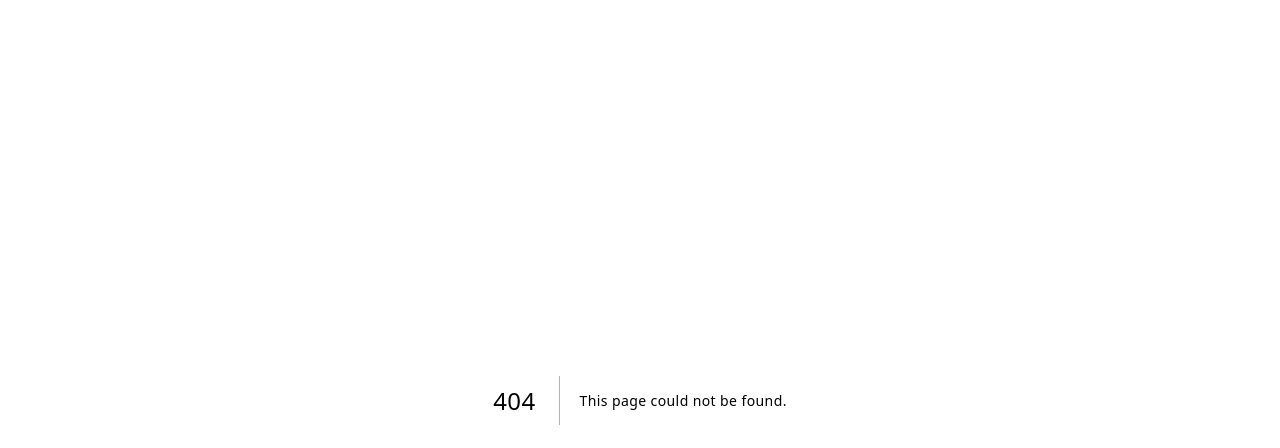
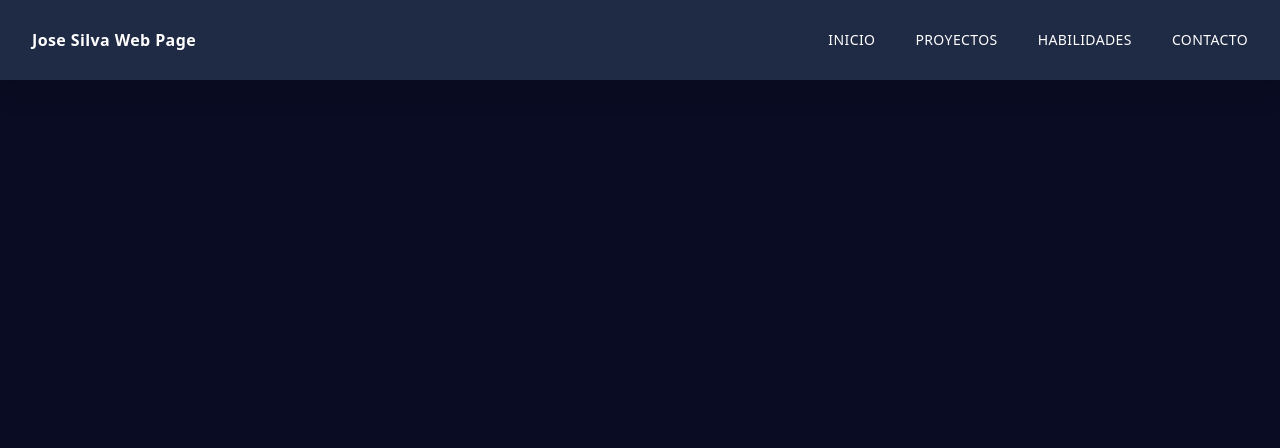
Before and after one commit to ShindouAstrea/portfolio-nextjs-version, a Next.js app: page /contact in a window 1280 px wide. Before the commit this address had no page. Shown: the top 448 px of the page. Built offline with nearby package versions, Linux system fonts and the light colour scheme.

Commit message:
Add: new pages

```diff
--- /dev/null
+++ b/src/pages/contact/index.tsx
@@ -0,0 +1,13 @@
+import NavBar from "@/components/NavBar.component";
+
+export default function Contact(){
+    return (
+
+        <div>
+            <NavBar/>
+            <div>
+                <h2>Hola</h2>
+            </div>
+        </div>
+    )
+}
--- /dev/null
+++ b/src/pages/projects/index.tsx
@@ -0,0 +1,13 @@
+import NavBar from "@/components/NavBar.component";
+
+export default function Projects(){
+    return (
+
+        <div>
+            <NavBar/>
+            <div>
+                <h2>Hola</h2>
+            </div>
+        </div>
+    )
+}
--- /dev/null
+++ b/src/pages/skills/index.tsx
@@ -0,0 +1,13 @@
+import NavBar from "@/components/NavBar.component";
+
+export default function Skills(){
+    return (
+
+        <div>
+            <NavBar/>
+            <div>
+                <h2>Hola</h2>
+            </div>
+        </div>
+    )
+}
```
